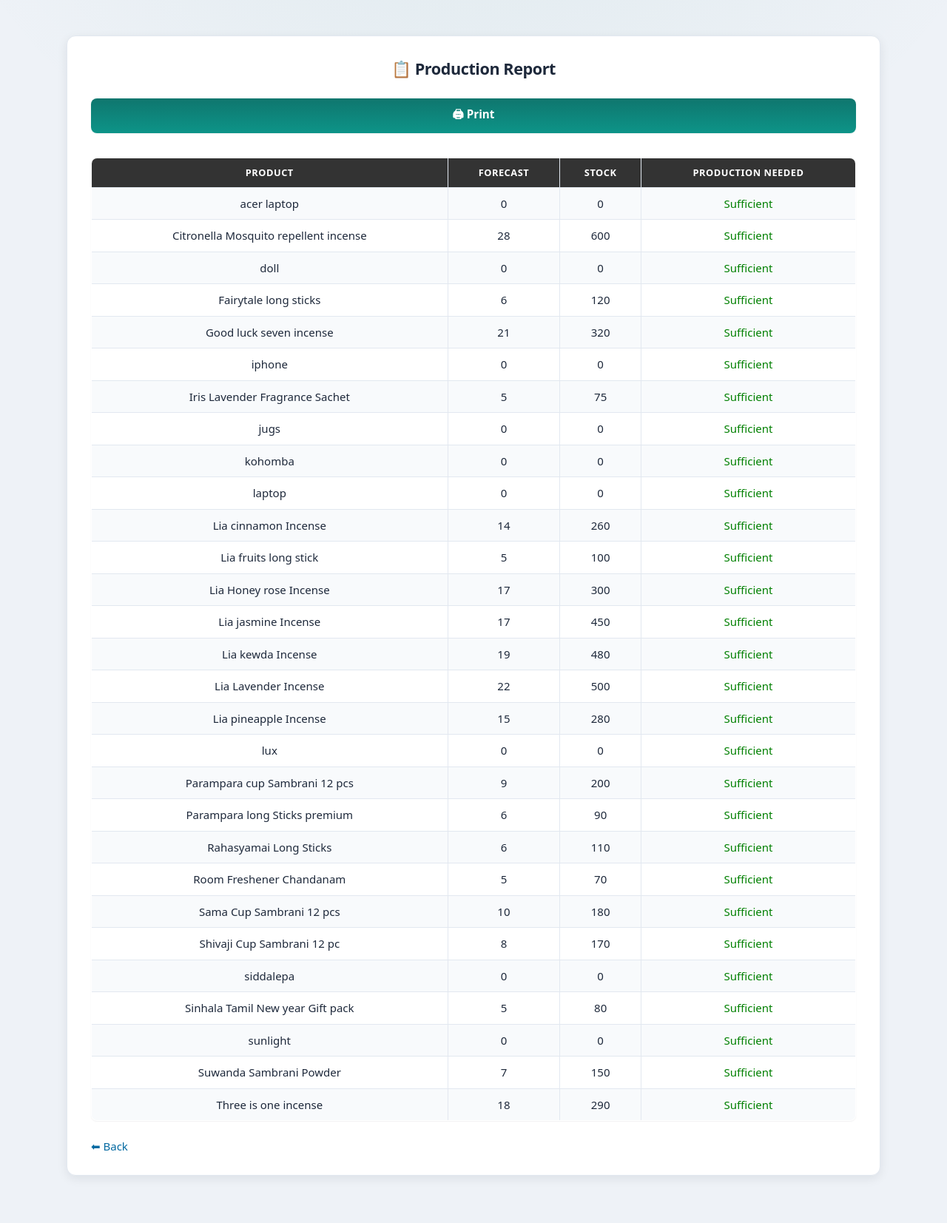
After one commit to madu96-coder/Sales_forecast_system, a PHP site: page /production_report.php in a window 1280 px wide. The commit adds this page. Shown: the whole page at 74% size. Run offline with PHP 8.4, Linux system fonts and the light colour scheme; a user stored in the database is signed in; data comes from the database, SQL or seed files in the repository.

Commit message:
Updated files

```diff
--- a/inventory_manager/dashboard.php
+++ b/inventory_manager/dashboard.php
@@ -23,7 +23,7 @@ checkRole(['inventory_manager', 'admin']);
 <div class="container menu">
     <a href="<?php echo htmlspecialchars(APP_BASE); ?>/manage_inventory.php" class="card">➕ Manage Inventory</a>
     <a href="<?php echo htmlspecialchars(APP_BASE); ?>/stock_level.php" class="card">📦 Stock levels</a>
-    <a href="<?php echo htmlspecialchars(APP_BASE); ?>/inventory_report.php" class="card">📋 Inventory report</a>
+    <a href="<?php echo htmlspecialchars(APP_BASE); ?>/reports.php" class="card">📋 Report</a>
     <a href="<?php echo htmlspecialchars(APP_BASE); ?>/logout.php" class="card logout-btn">🚪 Logout</a>
 </div>
 
--- a/login.php
+++ b/login.php
@@ -66,12 +66,12 @@ if (isset($_POST['login'])) {
 
                 <div class="login-field">
                     <label class="login-field__label" for="login-username">Username</label>
-                    <input class="login-field__input" id="login-username" type="text" name="username" placeholder="Enter your username" required autocomplete="username">
+                    <input class="login-field__input" id="login-username" type="text" name="username" placeholder="Enter your username" required autocomplete="on">
                 </div>
 
                 <div class="login-field">
                     <label class="login-field__label" for="login-password">Password</label>
-                    <input class="login-field__input" id="login-password" type="password" name="password" placeholder="Enter your password" required autocomplete="current-password">
+                    <input class="login-field__input" id="login-password" type="password" name="password" placeholder="Enter your password" required autocomplete="on">
                 </div>
 
                 <button class="login-submit" type="submit" name="login" value="1">Sign in</button>
--- a/manage_users.php
+++ b/manage_users.php
@@ -69,7 +69,7 @@ $result = mysqli_query($conn, "SELECT * FROM users WHERE status='active'");
 <html>
 <head>
     <title>Manage Users</title>
-    <link rel="stylesheet" href="/Sales_forecast_System/style.css">
+    <link rel="stylesheet" href="/Sales-forecast-system/style.css">
 </head>
 
 <body>
--- /dev/null
+++ b/production_report.php
@@ -0,0 +1,84 @@
+<?php
+require_once __DIR__ . '/includes/auth.php';
+require_once __DIR__ . '/includes/config.php';
+
+checkRole(['admin', 'product_manager']);
+
+/*
+|
+| FETCH PRODUCTION DATA
+|
+| - Forecast demand
+| - Current inventory stock
+| - Calculate production needed
+*/
+$result = mysqli_query($conn, "
+SELECT
+    p.product_name,
+    COALESCE(SUM(f.forecast_value), 0) AS forecast_qty,
+    COALESCE(i.stock_quantity, 0) AS current_stock,
+    (COALESCE(SUM(f.forecast_value), 0) - COALESCE(i.stock_quantity, 0)) AS production_needed
+FROM product p
+LEFT JOIN forecast f ON p.product_id = f.product_id
+LEFT JOIN inventory i ON p.product_id = i.product_id
+GROUP BY p.product_id
+ORDER BY p.product_name ASC
+");
+?>
+<!DOCTYPE html>
+<html>
+<head>
+    <title>Production Report</title>
+
+    <!-- SAFE CSS PATH -->
+    <link rel="stylesheet" href="<?php echo htmlspecialchars(APP_BASE); ?>/style.css">
+</head>
+
+<body>
+
+<div class="login-box">
+
+<h2>📋 Production Report</h2>
+
+<button class="no-print" onclick="window.print()">🖨 Print</button>
+<!-- when generate report it doesnt show any shadow or hidden element -->
+<br><br>
+
+<table border="1" width="100%" cellpadding="10">
+
+<tr>
+    <th>Product</th>
+    <th>Forecast</th>
+    <th>Stock</th>
+    <th>Production Needed</th>
+</tr>
+
+<?php while($row = mysqli_fetch_assoc($result)){ ?>
+<tr>
+    <td><?= htmlspecialchars($row['product_name']); ?></td>
+    <td><?= $row['forecast_qty']; ?></td>
+    <td><?= $row['current_stock']; ?></td>
+    <td>
+        <?php
+        $needed = (int)$row['production_needed'];
+
+        if($needed <= 0){
+            echo "<span style='color:green;'>Sufficient</span>";
+        } else {
+            echo "<span style='color:red;'>$needed</span>";
+        }
+        ?>
+    </td>
+</tr>
+<?php } ?>
+
+</table>
+
+<br>
+
+<a href="<?php echo htmlspecialchars(APP_BASE); ?>/reports.php " class="no-print">⬅ Back</a> <!-- when generate report it doesnt show any shadow or hidden element -->
+
+</div>
+
+</body>
+</html>
--- a/style.css
+++ b/style.css
@@ -736,3 +736,44 @@ tr:last-child td {
   color:#003366;
   font-weight:bold;
 }
+
+/* css for tables */
+
+.login-box div {
+  transition: 0.3s;
+}
+
+.login-box div:hover{
+  background: #e0e0e0;
+  cursor: pointer;
+  transform: scale(1.02);
+}
+table {
+  border-collapse: collapse;
+  background: white;
+}
+
+th{
+  background: #333;
+  color: white;
+}
+
+td,th {
+  padding: 10px;
+  text-align: center;;
+}
+
+button{
+  padding: 8px 15px;
+  margin-bottom: 10px;
+  cursor: pointer;
+}
+
+/* report generate without shadows */
+
+@media print{
+  button,
+  .btn,
+  .no-print {
+    display: none !important;  }
+}
```
Also changed, not shown: inventory_report.php (added, +59 -0 lines), production_plan.php (+2 -6 lines), reports.php (+14 -7 lines), sales_report.php (added, +60 -0 lines).
